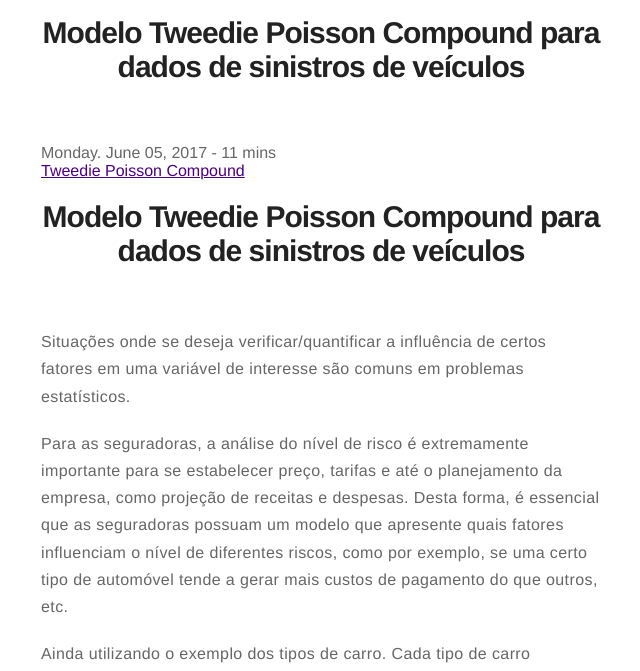
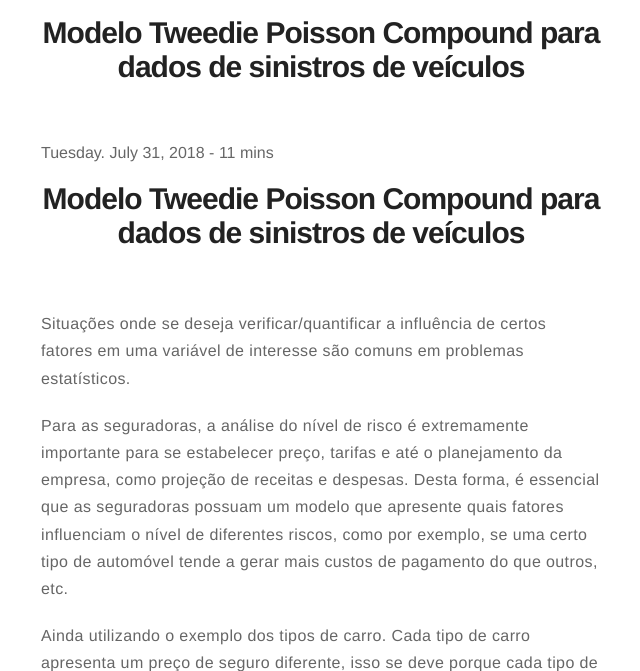
Before and after one commit to Cayan-Portela/cayan-portela.github.io, a Jekyll site: the page built from _posts/2016-02-24-markdown-common-elements.markdown, in a window 1280 px wide and 900 px high, cut to the strip 229-900 px from the top of the window. Shown: the whole strip, without its empty margins (319-959 px from the left). Built offline with Jekyll 4.4.1, drawn with Linux system fonts in a browser that asks for light colours; comment, search, counter and statistics services are not loaded; some of the changed text lies outside the part shown.

Commit message:
Update 2016-02-24-markdown-common-elements.markdown

```diff
--- a/_posts/2016-02-24-markdown-common-elements.markdown
+++ b/_posts/2016-02-24-markdown-common-elements.markdown
@@ -1,13 +1,14 @@
 ---
+title: "Modelo Tweedie Poisson Compound para dados de sinistros de veículos"
 layout: post
-title: Modelo Tweedie Poisson Compound para dados de sinistros de veículos
-date: 2017-06-05 16:24:52
-tags: [Tweedie Poisson Compound]
-header-img: img/0021.png
+date: 2018-07-31 21:57
+headerImage: false
+category: blog
 author: Cayan Portela
-lang: pt
-comments: true
+description: Markdown summary with different options
+# jemoji: '<img class="emoji" title=":ramen:" alt=":ramen:" src="https://assets.github.com/images/icons/emoji/unicode/1f35c.png" height="20" width="20" align="absmiddle">'
 ---
+
 # Modelo Tweedie Poisson Compound para dados de sinistros de veículos
 
  Situações onde se deseja verificar/quantificar a influência de certos fatores em uma variável de interesse são comuns em problemas estatísticos.
```
